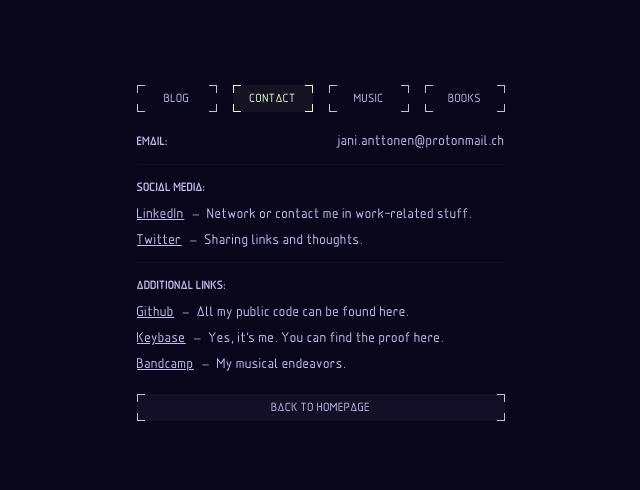
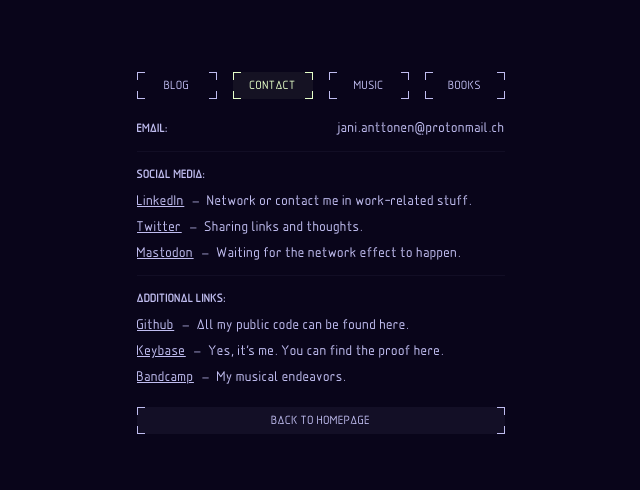
Before and after one commit to JaniAnttonen/personal-site-2018, a Gatsby site: page /contact in a window 1280 px wide. Shown: the part 155-645 px from the top of the page, without its empty margins (319-959 px from the left). Built offline with nearby package versions, Linux system fonts and the light colour scheme; Gatsby itself is replaced by a stand-in of ours.

Commit message:
add mastodon link

```diff
--- a/src/pages/contact.js
+++ b/src/pages/contact.js
@@ -39,6 +39,20 @@ const Contact = props => (
           </a>
           <span className="separator"> – </span>
           <span className="description">Sharing links and thoughts.</span>
+        </div>
+        <div className="link-item">
+          <a
+            className="social-link"
+            href="https://mastodon.social/@jantto"
+            target="_blank"
+            rel="noopener noreferrer me"
+          >
+            Mastodon
+          </a>
+          <span className="separator"> – </span>
+          <span className="description">
+            Waiting for the network effect to happen.
+          </span>
         </div>
       </div>
       <hr />
```
